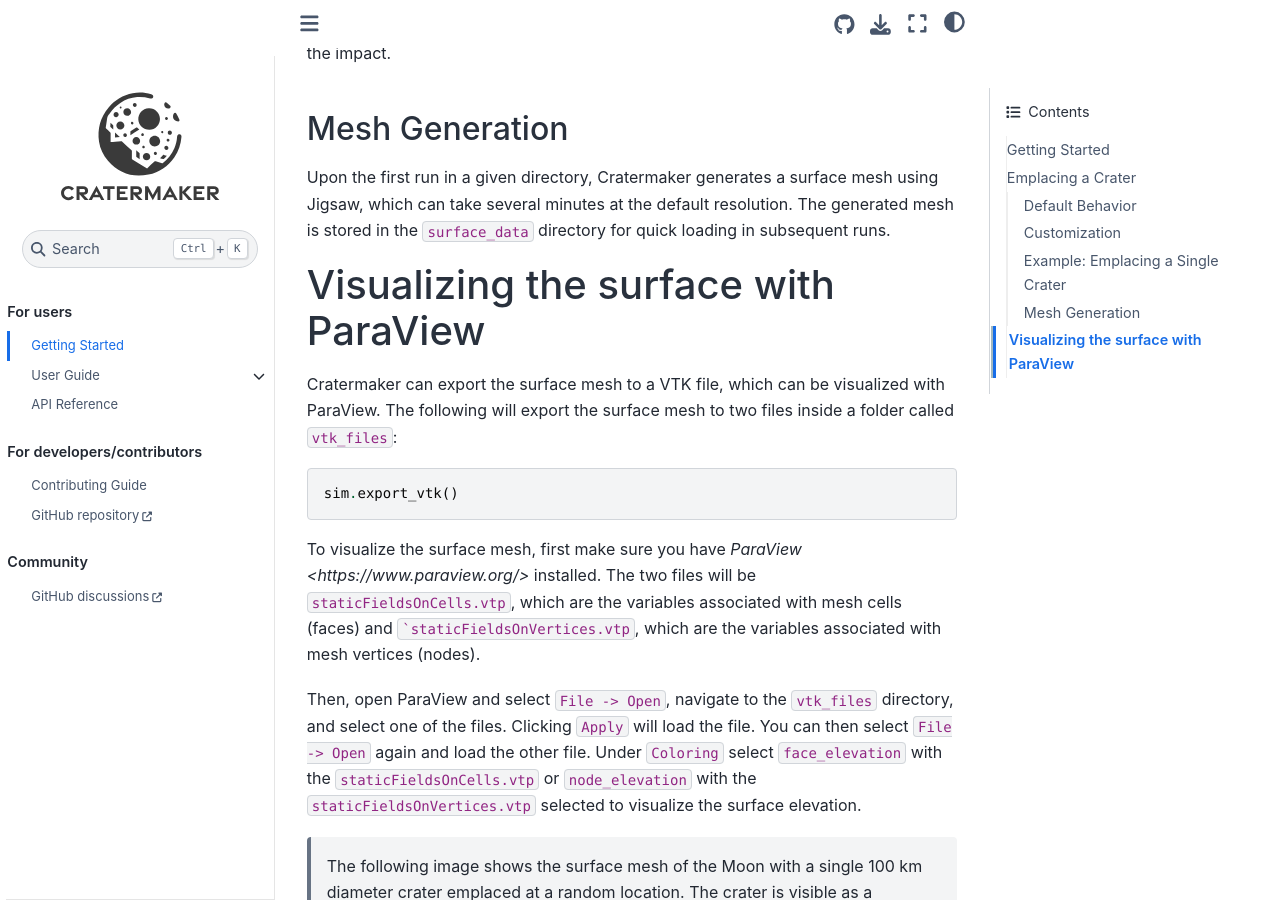
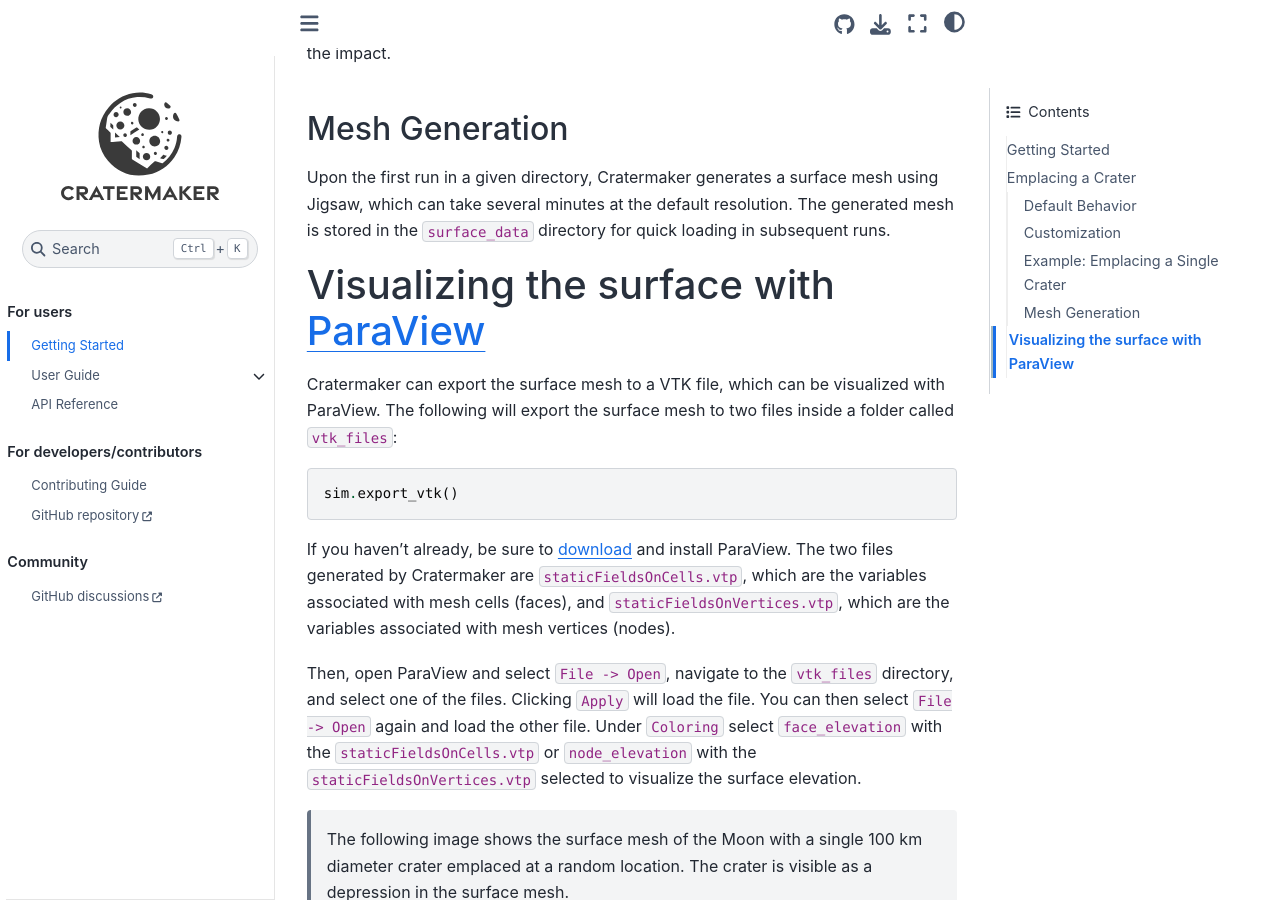
Before and after one commit to MintonGroup/cratermaker, a Sphinx documentation site: the page built from docs/getting-started-guide/index.rst, in a window 1280 px wide and 900 px high, scrolled down 2098 px. Built offline with Sphinx 7.4.7 and the Sphinx Book theme 1.1.4, drawn with Linux system fonts in a browser that asks for light colours.

Commit message:
Fixed hyperlink in getting started docs

````diff
--- a/docs/getting-started-guide/index.rst
+++ b/docs/getting-started-guide/index.rst
@@ -67,18 +67,16 @@ Mesh Generation
 Upon the first run in a given directory, Cratermaker generates a surface mesh using Jigsaw, which can take several minutes at the default resolution. The generated mesh is stored in the ``surface_data`` directory for quick loading in subsequent runs.
 
 
-#####################################
-Visualizing the surface with ParaView
-#####################################
+#####################################################################
+Visualizing the surface with `ParaView <https://www.paraview.org/>`__
+#####################################################################
 
 Cratermaker can export the surface mesh to a VTK file, which can be visualized with ParaView. The following will export the
 surface mesh to two files inside a folder called ``vtk_files``::
 
       sim.export_vtk()
 
-To visualize the surface mesh, first make sure you have `ParaView <https://www.paraview.org/>` installed. The two files will be
-``staticFieldsOnCells.vtp``, which are the variables associated with mesh cells (faces) and ```staticFieldsOnVertices.vtp``, which are the
-variables associated with mesh vertices (nodes).
+If you haven't already, be sure to `download <https://www.paraview.org/download/>`__ and install ParaView. The two files generated by Cratermaker are ``staticFieldsOnCells.vtp``, which are the variables associated with mesh cells (faces), and ``staticFieldsOnVertices.vtp``, which are the variables associated with mesh vertices (nodes).
 
 Then, open ParaView and select ``File -> Open``, navigate to the ``vtk_files`` directory, and select one of the files. Clicking ``Apply`` will load the file. You can then select ``File -> Open`` again and load the other file. Under ``Coloring`` select ``face_elevation`` with the ``staticFieldsOnCells.vtp`` or  ``node_elevation`` with the ``staticFieldsOnVertices.vtp`` selected to visualize the surface elevation.
 
````
